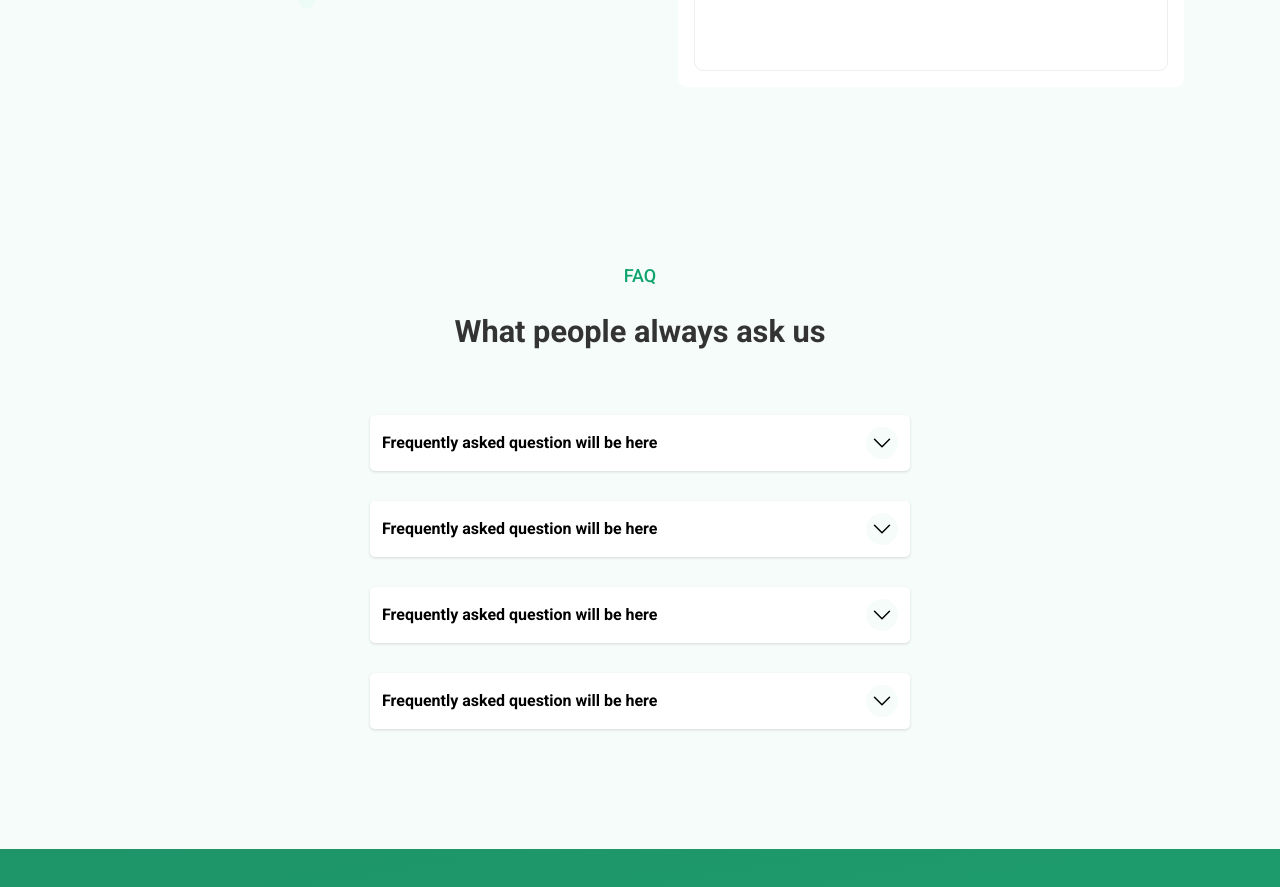
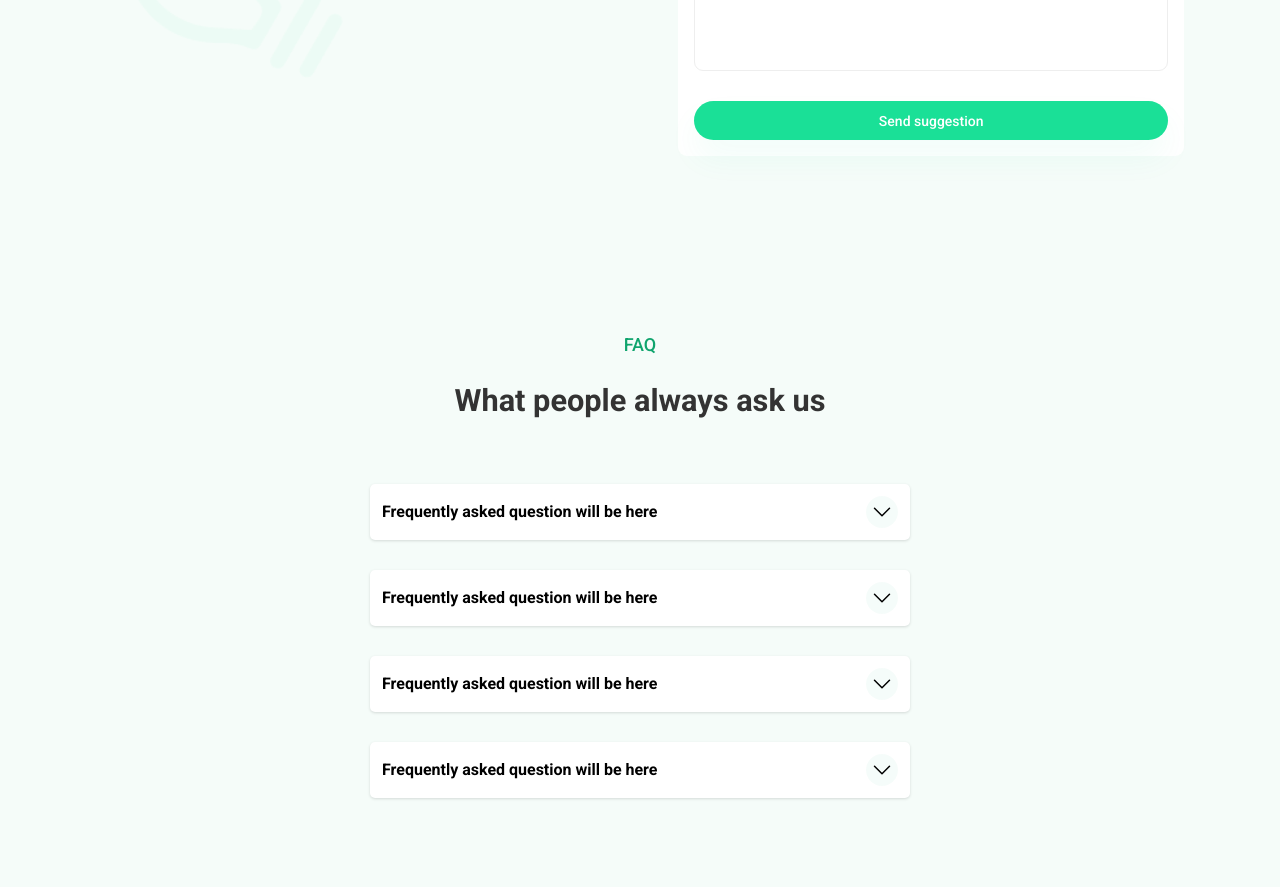
Before and after one commit to Taofeekabdulazeez/Buddy-site, a plain HTML site: page index.html in a window 1280 px wide. Shown: the part 2837-3724 px from the top of the page. Drawn offline with Linux system fonts and the light colour scheme.

Commit message:
Update index.html

```diff
--- a/index.html
+++ b/index.html
@@ -303,6 +303,7 @@
                 placeholder="Type your suggestion here"
                 rows="12"
               ></textarea>
+              <a href="/#" class="btn" data-cta>Send suggestion</a>
             </form>
           </div>
         </div>
```
